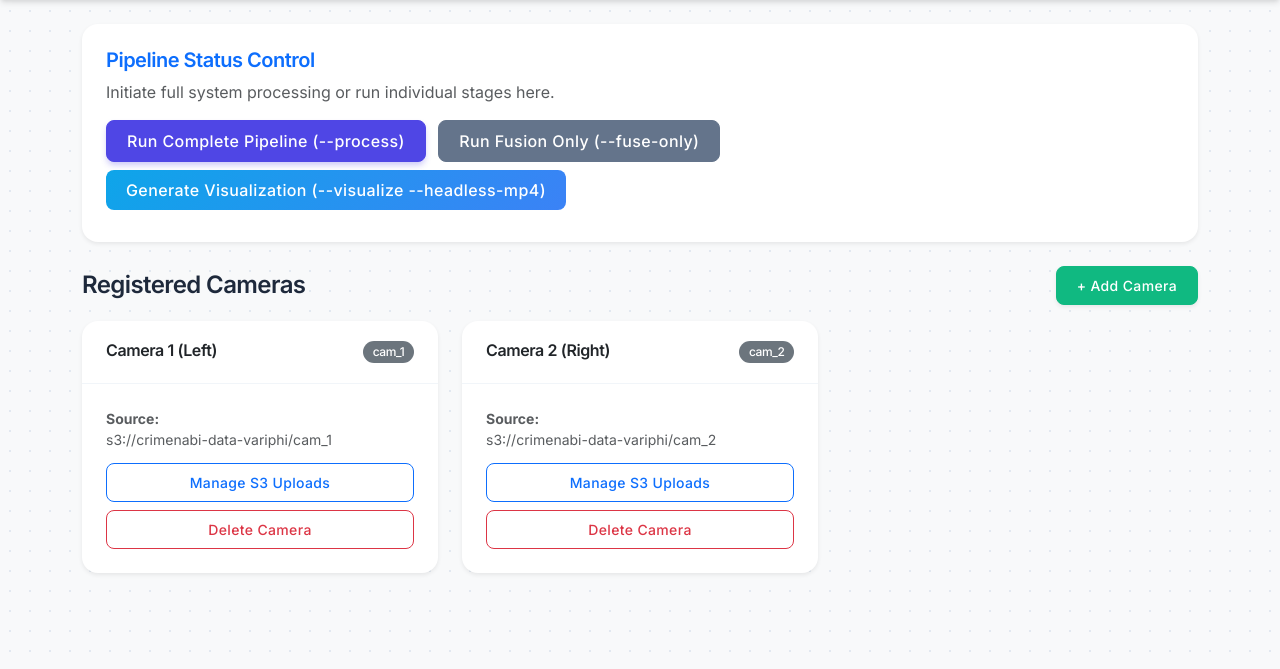
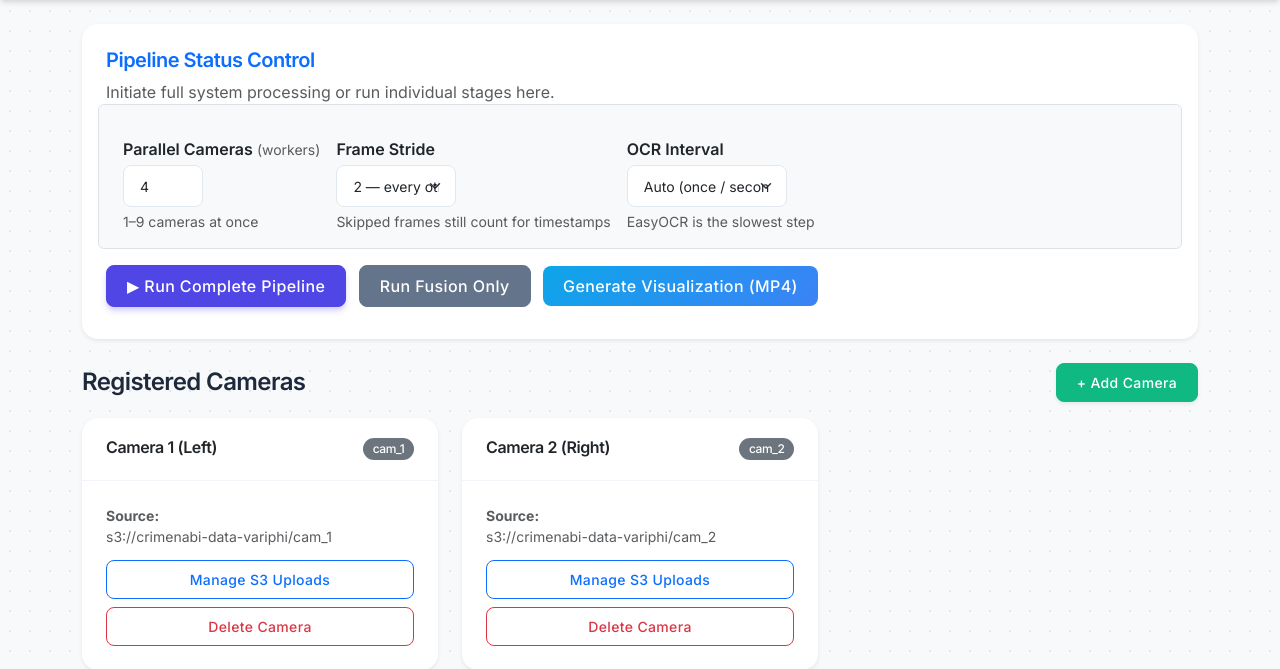
Before and after one commit to VariPhiGen/crowd_management, a Flask app: page / in a window 1280 px wide. Shown: the part 79-748 px from the top of the page. Run offline with Flask 3, Linux system fonts and the light colour scheme; the visitor is signed in with stand-in values (Sample User, id 1).

Commit message:
feat: pipeline speed controls in dashboard UI (workers, stride, OCR interval)
Made-with: Cursor

```diff
--- a/web_ui/app.py
+++ b/web_ui/app.py
@@ -101,29 +101,43 @@ def dashboard():
     if request.method == 'POST':
         action = request.form.get('pipeline_action')
         try:
-            # We run these as background processes so the UI doesn't hang.
-            # Output is directed to standard out/err wherever the Flask app is running.
             env = os.environ.copy()
-            # Ensure it uses the activated venv Python if running from one, otherwise default python3
-            python_exec = "python3"
+            # Always use the venv Python that runs this Flask app so torch/CUDA is available
+            import sys as _sys
+            python_exec = _sys.executable
 
             if action == 'process':
-                cmd = [python_exec, "main.py", "--process"]
+                # Read performance settings from form (with safe defaults)
+                workers      = int(request.form.get('workers', 4))
+                frame_stride = int(request.form.get('frame_stride', 2))
+                ocr_interval = int(request.form.get('ocr_interval', 0))
 
-                # Setup logs for main pipeline
+                cmd = [
+                    python_exec, "main.py", "--process",
+                    "--workers",      str(workers),
+                    "--frame-stride", str(frame_stride),
+                    "--ocr-interval", str(ocr_interval),
+                ]
+
                 OUTPUT_DIR.mkdir(exist_ok=True)
                 log_file = OUTPUT_DIR / "pipeline_process.log"
                 log_f = open(log_file, 'w')
 
-                proc = subprocess.Popen(cmd, cwd=str(PROJECT_ROOT), env=env, stdout=log_f, stderr=subprocess.STDOUT)
+                proc = subprocess.Popen(cmd, cwd=str(PROJECT_ROOT), env=env,
+                                        stdout=log_f, stderr=subprocess.STDOUT)
                 background_jobs["pipeline_main"] = {
-                    'process': proc,
-                    'log_file': str(log_file),
+                    'process':    proc,
+                    'log_file':   str(log_file),
                     'start_time': time.time(),
-                    'status': 'running',
-                    'name': 'Main Pipeline'
+                    'status':     'running',
+                    'name':       f'Main Pipeline (workers={workers}, stride={frame_stride})',
                 }
-                message = "Full pipeline processing started in the background. Check logs or Results page later."
+                message = (
+                    f"Full pipeline started — {workers} cameras in parallel, "
+                    f"frame stride {frame_stride}, OCR every "
+                    f"{'auto (1 s)' if ocr_interval == 0 else str(ocr_interval) + ' frames'}. "
+                    "Check logs below."
+                )
 
             elif action == 'fuse':
                 cmd = [python_exec, "main.py", "--fuse-only"]
@@ -131,13 +145,14 @@ def dashboard():
                 log_file = OUTPUT_DIR / "pipeline_fuse.log"
                 log_f = open(log_file, 'w')
 
-                proc = subprocess.Popen(cmd, cwd=str(PROJECT_ROOT), env=env, stdout=log_f, stderr=subprocess.STDOUT)
+                proc = subprocess.Popen(cmd, cwd=str(PROJECT_ROOT), env=env,
+                                        stdout=log_f, stderr=subprocess.STDOUT)
                 background_jobs["pipeline_fuse"] = {
-                    'process': proc,
-                    'log_file': str(log_file),
+                    'process':    proc,
+                    'log_file':   str(log_file),
                     'start_time': time.time(),
-                    'status': 'running',
-                    'name': 'Fusion Stage'
+                    'status':     'running',
+                    'name':       'Fusion Stage',
                 }
                 message = "Fusion stage started in the background."
 
@@ -147,20 +162,22 @@ def dashboard():
                 if not csv_path.exists():
                     error = "Fused CSV not found. Please run the pipeline or fusion first."
                 else:
-                    cmd = [python_exec, "main.py", "--visualize", str(csv_path), "--headless-mp4", str(mp4_path)]
+                    cmd = [python_exec, "main.py", "--visualize", str(csv_path),
+                           "--headless-mp4", str(mp4_path)]
 
                     log_file = OUTPUT_DIR / "pipeline_visualize.log"
                     log_f = open(log_file, 'w')
 
-                    proc = subprocess.Popen(cmd, cwd=str(PROJECT_ROOT), env=env, stdout=log_f, stderr=subprocess.STDOUT)
+                    proc = subprocess.Popen(cmd, cwd=str(PROJECT_ROOT), env=env,
+                                            stdout=log_f, stderr=subprocess.STDOUT)
                     background_jobs["pipeline_visualize"] = {
-                        'process': proc,
-                        'log_file': str(log_file),
+                        'process':    proc,
+                        'log_file':   str(log_file),
                         'start_time': time.time(),
-                        'status': 'running',
-                        'name': 'Visualization Generation'
+                        'status':     'running',
+                        'name':       'Visualization Generation',
                     }
-                    message = "Visualization generation started. The MP4 will appear in Results when finished."
+                    message = "Visualization generation started. MP4 will appear in Results when finished."
 
         except Exception as e:
             error = f"Failed to start pipeline process: {e}"
--- a/web_ui/templates/dashboard.html
+++ b/web_ui/templates/dashboard.html
@@ -35,14 +35,53 @@
                     {% endif %}
 
                     <form method="POST" action="/" class="mt-3">
-                        <button type="submit" name="pipeline_action" value="process" class="btn btn-primary me-2 mb-2">
-                            Run Complete Pipeline (--process)
+                        <!-- Speed settings for full pipeline run -->
+                        <div class="row g-3 mb-3 align-items-end p-3 bg-light rounded border">
+                            <div class="col-auto">
+                                <label class="form-label fw-semibold mb-1" for="workers">
+                                    Parallel Cameras
+                                    <span class="text-muted fw-normal small">(workers)</span>
+                                </label>
+                                <input type="number" class="form-control form-control-sm" id="workers"
+                                       name="workers" value="4" min="1" max="9" style="width:80px">
+                                <div class="form-text">1–9 cameras at once</div>
+                            </div>
+                            <div class="col-auto">
+                                <label class="form-label fw-semibold mb-1" for="frame_stride">
+                                    Frame Stride
+                                </label>
+                                <select class="form-select form-select-sm" id="frame_stride" name="frame_stride" style="width:120px">
+                                    <option value="1">1 — every frame</option>
+                                    <option value="2" selected>2 — every other (2× faster)</option>
+                                    <option value="3">3 — every 3rd (3× faster)</option>
+                                </select>
+                                <div class="form-text">Skipped frames still count for timestamps</div>
+                            </div>
+                            <div class="col-auto">
+                                <label class="form-label fw-semibold mb-1" for="ocr_interval">
+                                    OCR Interval
+                                </label>
+                                <select class="form-select form-select-sm" id="ocr_interval" name="ocr_interval" style="width:160px">
+                                    <option value="0" selected>Auto (once / second)</option>
+                                    <option value="1">Every frame (slowest)</option>
+                                    <option value="30">Every 30 frames</option>
+                                    <option value="60">Every 60 frames</option>
+                                </select>
+                                <div class="form-text">EasyOCR is the slowest step</div>
+                            </div>
+                        </div>
+
+                        <button type="submit" name="pipeline_action" value="process"
+                                class="btn btn-primary me-2 mb-2">
+                            ▶ Run Complete Pipeline
                         </button>
-                        <button type="submit" name="pipeline_action" value="fuse" class="btn btn-secondary me-2 mb-2">
-                            Run Fusion Only (--fuse-only)
+                        <button type="submit" name="pipeline_action" value="fuse"
+                                class="btn btn-secondary me-2 mb-2">
+                            Run Fusion Only
                         </button>
-                        <button type="submit" name="pipeline_action" value="visualize" class="btn btn-info text-white mb-2">
-                            Generate Visualization (--visualize --headless-mp4)
+                        <button type="submit" name="pipeline_action" value="visualize"
+                                class="btn btn-info text-white mb-2">
+                            Generate Visualization (MP4)
                         </button>
                     </form>
                 </div>
```
